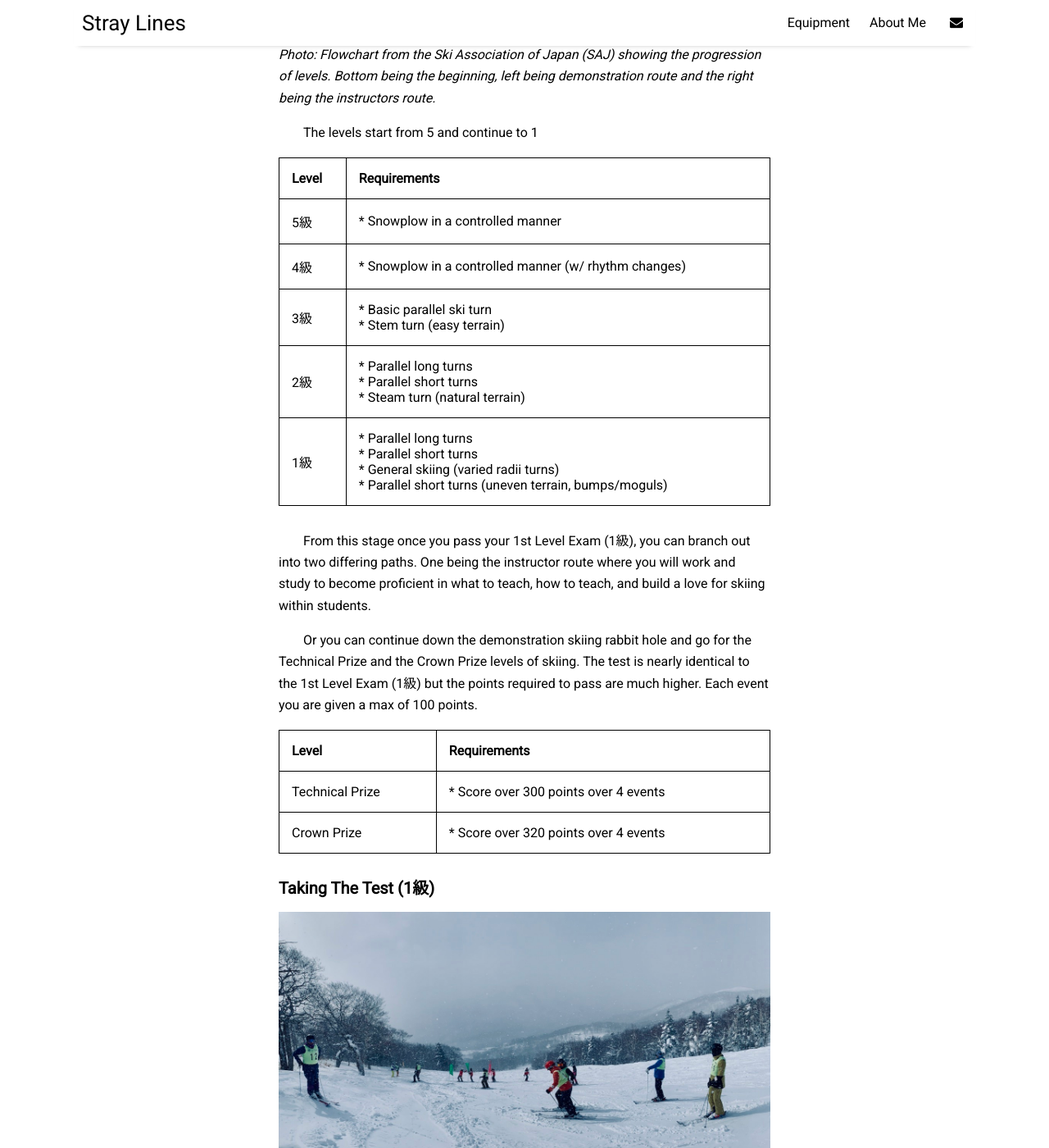
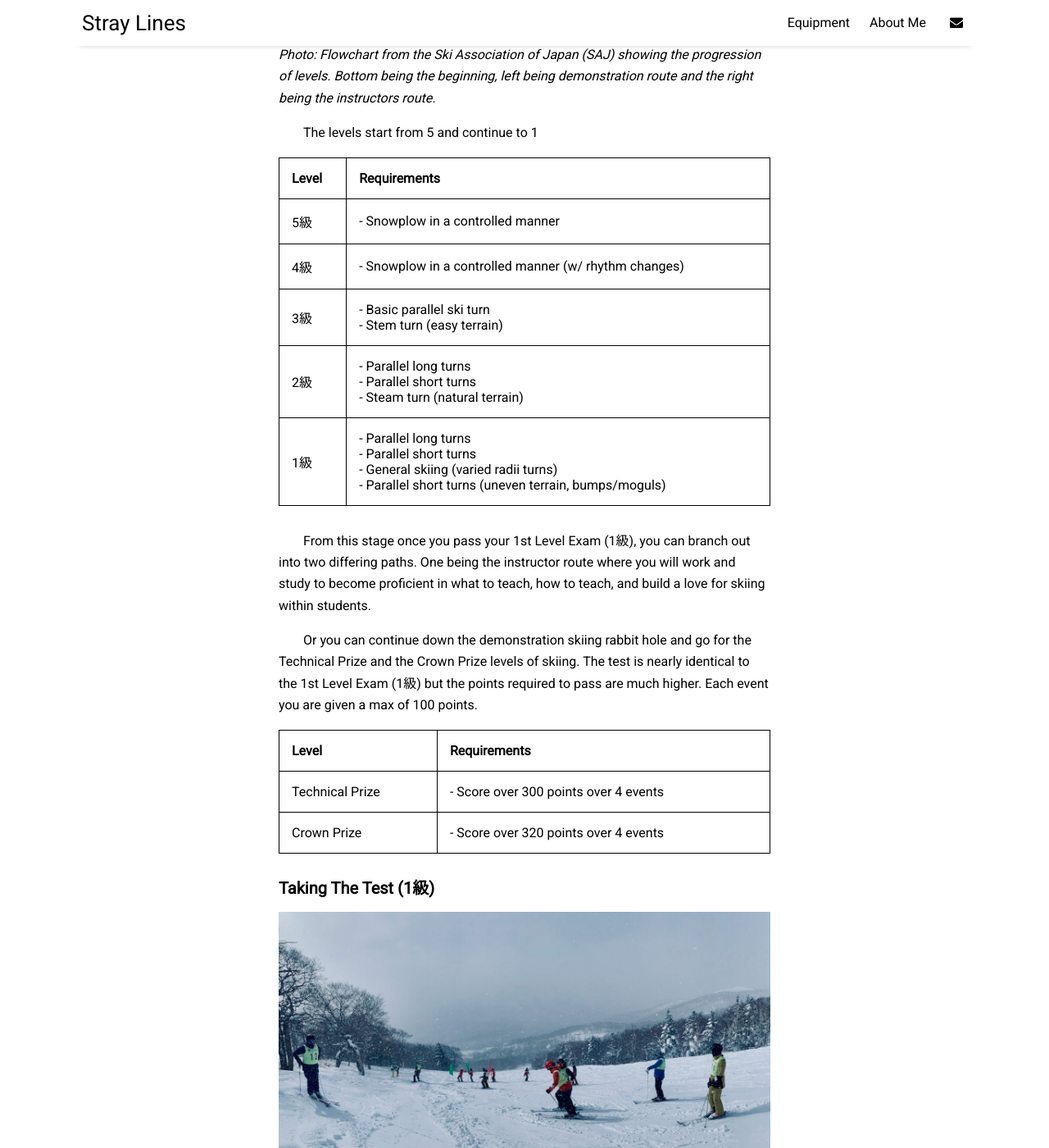
Before and after one commit to eliotcochrane/eliotcochrane.github.io, a Jekyll site: the page built from _posts/2024-02-16-saj-badge-test.md, in a window 1280 px wide and 1400 px high, scrolled down 1535 px. Shown: the whole window at 82% size. Built offline with Jekyll 4.4.1, drawn with Linux system fonts in a browser that asks for light colours; nearby versions of some CDN libraries.

```diff
--- a/_posts/2024-02-16-saj-badge-test.md
+++ b/_posts/2024-02-16-saj-badge-test.md
@@ -28,11 +28,11 @@ The levels start from 5 and continue to 1
 
 | Level | Requirements |
 | ----- | ----- |
-| 5級 | * Snowplow in a controlled manner |
-| 4級 | * Snowplow in a controlled manner (w/ rhythm changes) |
-| 3級 | * Basic parallel ski turn <br> * Stem turn (easy terrain) |
-| 2級 | * Parallel long turns <br> * Parallel short turns <br> * Steam turn (natural terrain) |
-| 1級 | * Parallel long turns <br> * Parallel short turns <br> * General skiing (varied radii turns) <br> * Parallel short turns (uneven terrain, bumps/moguls)
+| 5級 | - Snowplow in a controlled manner |
+| 4級 | - Snowplow in a controlled manner (w/ rhythm changes) |
+| 3級 | - Basic parallel ski turn <br> - Stem turn (easy terrain) |
+| 2級 | - Parallel long turns <br> - Parallel short turns <br> - Steam turn (natural terrain) |
+| 1級 | - Parallel long turns <br> - Parallel short turns <br> - General skiing (varied radii turns) <br> - Parallel short turns (uneven terrain, bumps/moguls)
 
 From this stage once you pass your 1st Level Exam (1級), you can branch out into two differing paths. One being the instructor route where you will work and study to become proficient in what to teach, how to teach, and build a love for skiing within students.
 
@@ -40,8 +40,8 @@ Or you can continue down the demonstration skiing rabbit hole and go for the Tec
 
 | Level | Requirements |
 | ----- | ----- |
-| Technical Prize | * Score over 300 points over 4 events |
-| Crown Prize | * Score over 320 points over 4 events |
+| Technical Prize | - Score over 300 points over 4 events |
+| Crown Prize | - Score over 320 points over 4 events |
 
 ### Taking The Test (1級)
 
```
Also changed, not shown: other parts of _posts/2024-02-16-saj-badge-test.md (+1 -1 lines), wip/panorama-sl.md (added, +37 -0 lines), wip/Template.md (renamed from wip/ski-club-meetings.md).
